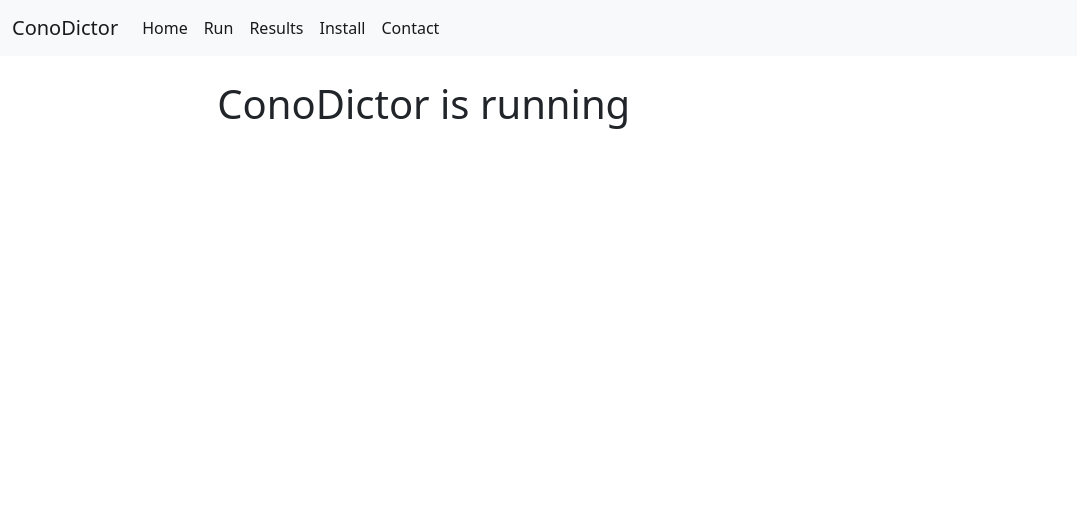
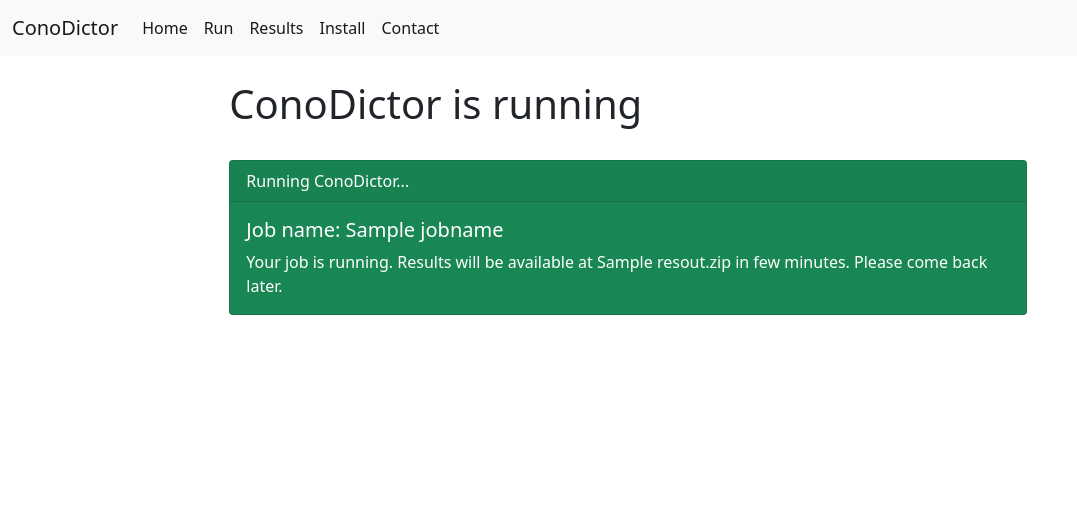
Before and after one commit to koualab/conodictor-web, a Flask app: template templates/results.html in a window 1280 px wide. Shown: the top 514 px of the page, without its empty margins (0-1077 px from the left). Run offline with Flask 2, Linux system fonts and the light colour scheme; the template is opened without the code that fills it: most values are stand-ins (such as "Sample title", 1, 10 or a date in 2020); parts of the project's set-up code (start-up, migrations or seed data) failed here and were passed over.

Commit message:
Form validation, and views update

```diff
--- a/app.py
+++ b/app.py
@@ -1,17 +1,22 @@
 import os
-from flask import Flask
-from flask import flash, request, render_template, redirect, url_for
+import subprocess
+from flask import Flask, abort
+from flask import flash, request, render_template, redirect, url_for, session
+from sqlalchemy.orm.session import Session
 from werkzeug.utils import secure_filename
-
+from flask_sqlalchemy import SQLAlchemy
 from forms import RunForm
-
+import models
 
 UPLOAD_FOLDER = "./tmp"
+RESULT_FOLDER = "./res"
 ALLOWED_EXTENSIONS = {"fa", "fas", "fasta", "fna", "gz"}
-
 app = Flask(__name__)
 app.config.from_object(os.environ["APP_SETTINGS"])
 app.config["UPLOAD_FOLDER"] = UPLOAD_FOLDER
+app.config["RESULT_FOLDER"] = RESULT_FOLDER
+app.config["SQLALCHEMY_TRACK_MODIFICATIONS"] = False
+db = SQLAlchemy(app)
 
 
 def allowed_file(filename):
@@ -31,47 +36,107 @@ def home():
 @app.route("/run", methods=["GET", "POST"])
 def run():
     form = RunForm()
+
     if request.method == "POST":
-        # get file uploaded by the user
-        text = request.form["uploaded_text"]
-        infile = request.files["uploaded_file"]
-        email = request.form["email"]
+        if form.validate_on_submit():
+            # get file uploaded by the user
+            text = request.form["uploaded_text"]
+            infile = request.files["uploaded_file"]
+            email = request.form["email"]
+            jobname = request.form["job_id"]
 
-        if infile.filename == "" and not text:
-            flash("No selected file nor input data.")
-            return redirect(request.url)
+            if infile.filename == "" and not text:
+                flash("No selected file nor input data.")
+                return redirect(request.url)
 
-        if infile and allowed_file(infile.filename):
-            # Upload file
-            filename = secure_filename(infile.filename)
-            infile.save(os.path.join(app.config["UPLOAD_FOLDER"], filename))
-            return redirect(url_for("results"))
+            if infile and allowed_file(infile.filename):
+                # Upload file
+                filename = secure_filename(infile.filename)
+                path = os.path.join(app.config["UPLOAD_FOLDER"], filename)
+                infile.save(path)
+                session["path"] = path
+                session["jobname"] = jobname
+                session["resout"] = os.path.join(
+                    app.config["RESULT_FOLDER"], jobname
+                )
+                return redirect(url_for("results", jobname=jobname))
 
-        if infile and not allowed_file(infile.filename):
-            # Provided file is not supported
-            flash(
-                f"Your provided file {infile.filename}"
-                + " is not supported. Please provide a fasta file"
-                + " either gzipped or not."
+            if infile and not allowed_file(infile.filename):
+                # Provided file is not supported
+                flash(
+                    f"Your provided file {infile.filename}"
+                    + " is not supported. Please provide a fasta file"
+                    + " either gzipped or not."
+                )
+                return redirect(request.url)
+
+            if text and not infile:
+                path = os.path.join(
+                    app.config["UPLOAD_FOLDER"], form.job_id.data
+                )
+                open(
+                    os.path.join(
+                        app.config["UPLOAD_FOLDER"], form.job_id.data
+                    ),
+                    "w",
+                ).write(form.uploaded_text.data)
+                session["path"] = path
+                session["jobname"] = jobname
+                session["resout"] = os.path.join(
+                    app.config["RESULT_FOLDER"], jobname
+                )
+                return redirect(url_for("results", jobname=jobname))
+
+            if email:
+                flash("Got email")
+
+            results = [
+                jobname,
+                email,
+                os.path.join(app.config["RESULT_FOLDER"], jobname),
+            ]
+            result = models.Result(
+                job_name=results[0], email=results[1], result_url=results[2]
             )
-            return redirect(request.url)
+            db.session.add(result)
+            db.session.commit()
 
-        if text and not infile:
-            open(
-                os.path.join(app.config["UPLOAD_FOLDER"], form.job_id.data),
-                "w",
-            ).write(form.uploaded_text.data)
-            return redirect(url_for("results"))
-
-        if email:
-            flash("Got email")
-
-    return render_template("run.html", form=form)
+    return render_template(
+        "run.html",
+        form=form,
+    )
 
 
-@app.route("/results")
-def results():
-    return render_template("results.html")
+@app.route("/results/<jobname>", methods=["GET", "POST"])
+def results(jobname):
+
+    # Jobname in db. We test provided jobname against the stored jobname
+    # For returning peoples who want to have access to their old results
+    # our_jobname = Session.query(models.Result).filter_by(jobname=jobname)
+
+    # Here we put the session variable in the list and also the stored jobname
+    VALID_JOBNAME = [session["jobname"]]
+    # VALID_JOBNAME.extend(our_jobname.jobname)
+
+    if jobname not in VALID_JOBNAME:
+        abort(400)
+
+    inpath = session["path"]
+    jobname = session["jobname"]
+    resout = session["resout"]
+
+    # subprocess.run(["/home/sinfo/projects/conodictor",
+    # f"-o{resout}", inpath])
+
+    return render_template(
+        "results.html", inpath=inpath, resout=resout, jobname=jobname
+    )
+
+
+@app.route("/results", methods=["GET", "POST"])
+def res_():
+    flash("Please enter data before trying to get the results")
+    return redirect(url_for("run"))
 
 
 @app.route("/contact")
--- a/config.py
+++ b/config.py
@@ -8,7 +8,9 @@ class Config(object):
     TESTING = False
     CSRF_ENABLED = True
     SECRET_KEY = "this"
-    # SQLALCHEMY_DATABASE_URI = os.environ["DATABASE_URL"]
+    SQLALCHEMY_DATABASE_URI = (
+        "postgresql://ediman:FqHRxljLGP53@localhost:5432/webcono_dev"
+    )
 
 
 class ProductionConfig(Config):
--- a/models.py
+++ b/models.py
@@ -7,10 +7,11 @@ class Result(db.Model):
     id = db.Column(db.Integer, primary_key=True)
     job_name = db.Column(db.String())
     result_url = db.Column(db.String())
+    email = db.Column(db.String())
 
     def __init__(self, id, job_name, result_url):
         self.job_name = job_name
         self.result_url = result_url
 
     def __repr__(self):
-        return "<id f{self.id}>"
+        return "<id f{self.job_name}>"
--- a/requirements.txt
+++ b/requirements.txt
@@ -9,6 +9,7 @@ email-validator==1.1.2
 flake8==3.8.4
 Flask==1.1.2
 Flask-Migrate==2.6.0
+Flask-Script==2.0.6
 Flask-SQLAlchemy==2.4.4
 Flask-WTF==0.14.3
 gunicorn==20.0.4
--- a/templates/contact.html
+++ b/templates/contact.html
@@ -1,7 +1,7 @@
 {% extends "index.html" %}
 {% block title%}Contact{% endblock %}
 {% block content %}
-<div class="row justify-content-center">
+<div class="container-fluid row justify-content-center">
     <div class="col-8">
         <h3> User Support </h3>
         <p> Please send a mail to <a href="mailto:anicet.ebou@gmail.com?cc=koua.dominique@gmail.com&subject=[conodictor-support]">anicet.ebou@gmail.com</a>. </p>
--- a/templates/index.html
+++ b/templates/index.html
@@ -4,7 +4,6 @@
     {% block head %}
     <title>{% block title %} Home {% endblock %} - ConoDictor</title>
     <meta name="viewport" content="width=device-width, initial-scale=1.0">
-    <link href="/static/style.css" rel="stylesheet" >
     <link href="https://cdn.jsdelivr.net/npm/bootstrap@5.0.0-beta2/dist/css/bootstrap.min.css" rel="stylesheet" integrity="sha384-BmbxuPwQa2lc/FVzBcNJ7UAyJxM6wuqIj61tLrc4wSX0szH/Ev+nYRRuWlolflfl" crossorigin="anonymous">
     {% endblock %}
 </head>
@@ -43,7 +42,7 @@
     <br>
     <!--About Card begin-->
     {% block content %}
-    <div class="row justify-content-center">
+    <div class="container-fluid row justify-content-center">
         <div class="col-8">
             <div class="card border-primary text-dark bg-light">
                 <div class="card-body">
--- a/templates/results.html
+++ b/templates/results.html
@@ -1,9 +1,18 @@
 {% extends "index.html" %}
-{% block title%}404{% endblock %}
+{% block title%}Results{% endblock %}
 {% block content %}
-<div class="row justify-content-center">
+<div class="container-fluid row justify-content-center">
     <div class="col-8">
         <h1> ConoDictor is running </h1>
+        <br>
+        <div class="card text-white bg-success">
+            <div class="card-header">Running ConoDictor...</div>
+            <div class="card-body">
+                <h5 class="card-title">Job name: {{ jobname }}</h5>
+                <p class="card-text">Your job is running. Results will be available at {{ resout }}.zip in few minutes. Please come back later.</p>
+            </div>
+        </div>
     </div>
 </div>
+
 {% endblock %}
--- a/templates/run.html
+++ b/templates/run.html
@@ -1,7 +1,7 @@
 {% extends "index.html" %}
 {% block title%}Run{% endblock %}
 {% block content %}
-<div class="row justify-content-center">
+<div class="container-fluid row justify-content-center">
     <div class="col-8">
         <h3> Run ConoDictor </h3>
         <br>
```
Also changed, not shown: forms.py (+29 -3 lines), manage.py (added, +16 -0 lines), static/main.js (deleted, +0 -8 lines), templates/404.html (deleted, +0 -25 lines), static/style.css (deleted), 1 other file.
